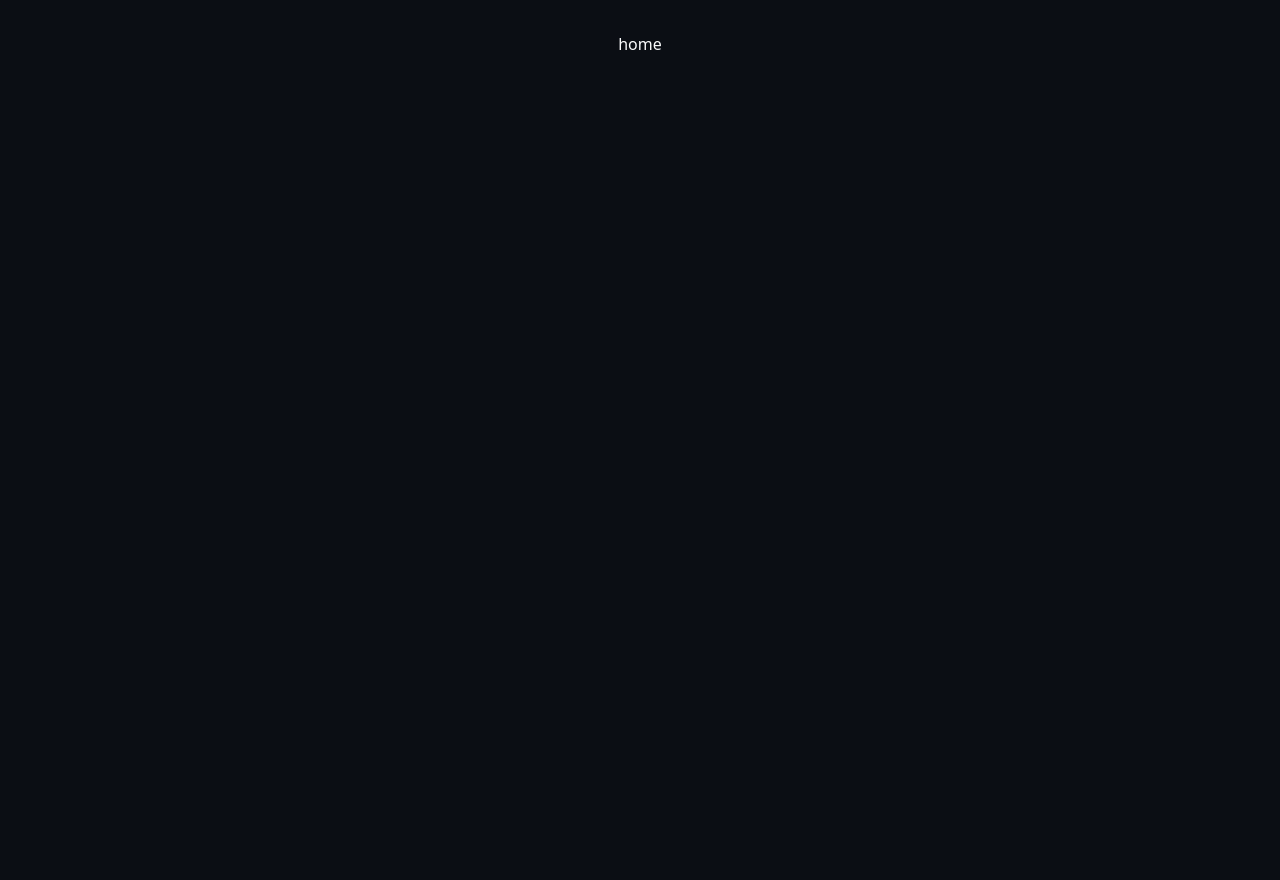
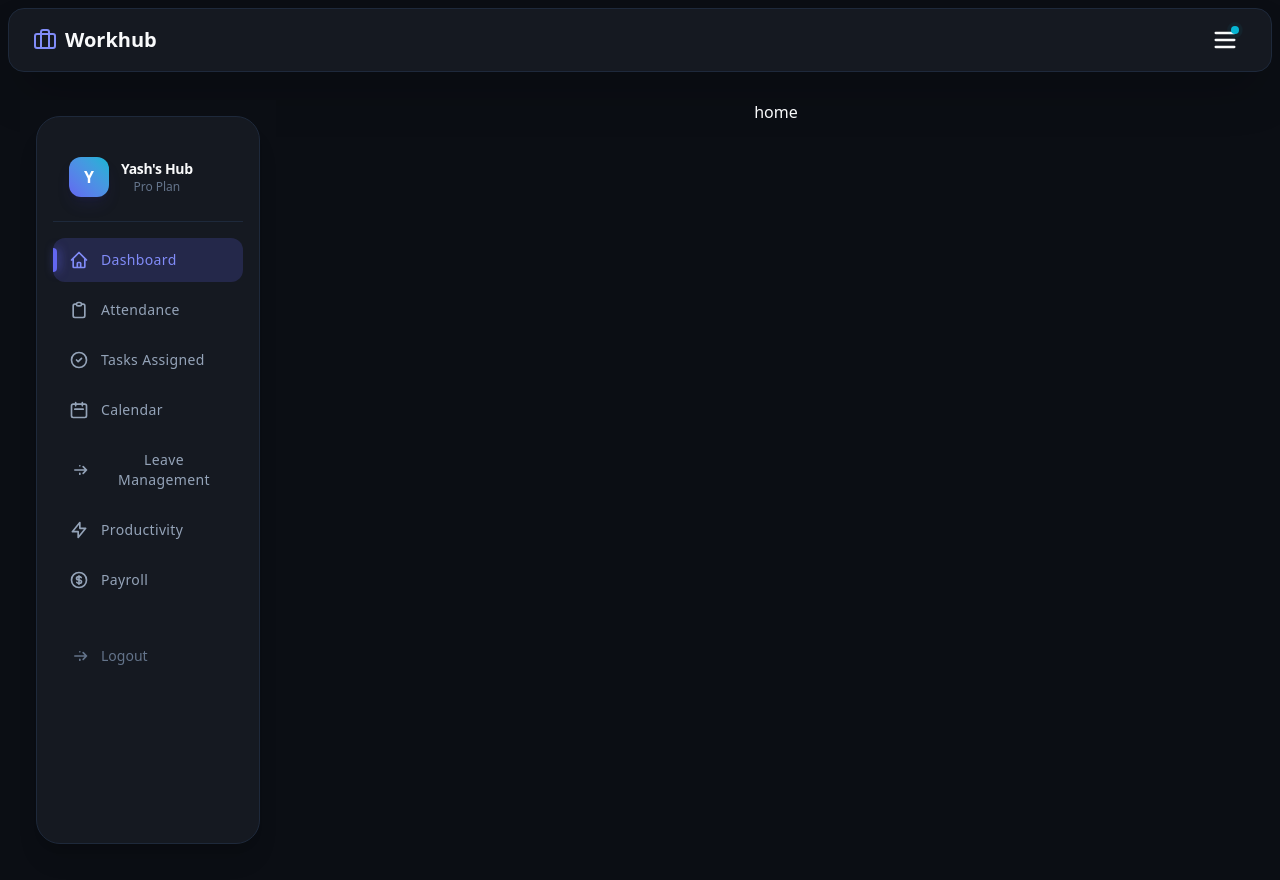
Before and after one commit to shashwats1510/workhub-smart-employee-productivity-suite, a React (Vite) app in the folder client/: page / in a window 1280 px wide. Before the commit the page ends 800 px from the top, so only its background shows below. Built offline with nearby package versions, Linux system fonts and the light colour scheme.

Commit message:
login & dashboard progress

```diff
--- a/client/src/App.css
+++ b/client/src/App.css
@@ -1,6 +1,4 @@
 #root {
-  max-width: 1280px;
   margin: 0 auto;
-  padding: 2rem;
   text-align: center;
 }
--- a/client/src/App.tsx
+++ b/client/src/App.tsx
@@ -1,6 +1,8 @@
 import NotFound from "./pages/NotFound";
 import Home from "./pages/Home";
 import Login from "./pages/Login";
+
+import MainLayout from "./layout/MainLayout";
 
 import {
   createBrowserRouter,
@@ -15,9 +17,11 @@ const App = () => {
   const router = createBrowserRouter(
     createRoutesFromElements(
       <Route path="/">
-        <Route index element={<Home />} />
-        <Route path="/login" element={<Login />} />
-        <Route path="*" element={<NotFound />} />
+        <Route path="/" element={<MainLayout />}>
+          <Route index element={<Home />}></Route>
+        </Route>
+        <Route path="login" element={<Login />} />
+        <Route path="*" element={<NotFound />} />,
       </Route>,
     ),
   );
--- /dev/null
+++ b/client/src/components/Navbar_side.tsx
@@ -0,0 +1,126 @@
+const Sidebar = () => {
+  // Navigation items based on the reference requirement
+  const navItems = [
+    {
+      name: "Dashboard",
+      icon: "M3 12l2-2m0 0l7-7 7 7M5 10v10a1 1 0 001 1h3m10-11l2 2m-2-2v10a1 1 0 01-1 1h-3m-6 0a1 1 0 001-1v-4a1 1 0 011-1h2a1 1 0 011 1v4a1 1 0 001 1m-6 0h6",
+      active: true,
+    },
+    {
+      name: "Attendance",
+      icon: "M9 5H7a2 2 0 00-2 2v12a2 2 0 002 2h10a2 2 0 002-2V7a2 2 0 00-2-2h-2M9 5a2 2 0 002 2h2a2 2 0 002-2M9 5a2 2 0 012-2h2a2 2 0 012 2",
+      active: false,
+    },
+    {
+      name: "Tasks Assigned",
+      icon: "M9 12l2 2 4-4m6 2a9 9 0 11-18 0 9 9 0 0118 0z",
+      active: false,
+    },
+    {
+      name: "Calendar",
+      icon: "M8 7V3m8 4V3m-9 8h10M5 21h14a2 2 0 002-2V7a2 2 0 00-2-2H5a2 2 0 00-2 2v12a2 2 0 002 2z",
+      active: false,
+    },
+    {
+      name: "Leave Management",
+      icon: "M17 16l4-4m0 0l-4-4m4 4H7m6 4v1m0-10V7",
+      active: false,
+    },
+    { name: "Productivity", icon: "M13 10V3L4 14h7v7l9-11h-7z", active: false },
+    {
+      name: "Payroll",
+      icon: "M12 8c-1.657 0-3 .895-3 2s1.343 2 3 2 3 .895 3 2-1.343 2-3 2m0-8c1.11 0 2.08.402 2.599 1M12 8V7m0 1v8m0 0v1m0-1c-1.11 0-2.08-.402-2.599-1M21 12a9 9 0 11-18 0 9 9 0 0118 0z",
+      active: false,
+    },
+  ];
+
+  return (
+    <aside className="w-64 bg-background p-4 flex flex-col gap-6">
+      {/* Sidebar Container */}
+      <div className="flex-1 bg-surface border border-border-subtle rounded-3xl p-4 shadow-xl overflow-hidden">
+        {/* Brand/User Section */}
+        <div className="px-4 py-6 mb-4 border-b border-divider">
+          <div className="flex items-center gap-3">
+            <div className="h-10 w-10 rounded-xl bg-linear-to-tr from-primary-500 to-accent-500 flex items-center justify-center text-white font-bold shadow-lg shadow-primary-900/20">
+              Y
+            </div>
+            <div>
+              <p className="text-sm font-bold text-text-primary tracking-tight">
+                Yash's Hub
+              </p>
+              <p className="text-xs text-text-muted">Pro Plan</p>
+            </div>
+          </div>
+        </div>
+
+        {/* Navigation List */}
+        <nav className="space-y-1.5" aria-label="Sidebar Navigation">
+          {navItems.map((item) => (
+            <a
+              key={item.name}
+              href="#"
+              className={`
+                group relative flex items-center gap-3 px-4 py-3 rounded-xl transition-all duration-200 outline-none
+                ${
+                  item.active
+                    ? "bg-interactive-active text-primary-400"
+                    : "text-text-secondary hover:bg-interactive-hover hover:text-text-primary"
+                }
+              `}
+            >
+              {/* Active Indicator Bar */}
+              {item.active && (
+                <div className="absolute left-0 w-1 h-6 bg-primary-500 rounded-r-full shadow-[2px_0_10px_rgba(99,102,241,0.6)]" />
+              )}
+
+              {/* Icon */}
+              <svg
+                className={`h-5 w-5 shrink-0 transition-colors ${item.active ? "text-primary-400" : "group-hover:text-accent-400"}`}
+                fill="none"
+                viewBox="0 0 24 24"
+                stroke="currentColor"
+                strokeWidth="2"
+              >
+                <path
+                  strokeLinecap="round"
+                  strokeLinejoin="round"
+                  d={item.icon}
+                />
+              </svg>
+
+              {/* Label */}
+              <span className="text-sm font-medium tracking-wide">
+                {item.name}
+              </span>
+
+              {/* Focus Ring for accessibility */}
+              <div className="absolute inset-0 rounded-xl border-2 border-transparent group-focus:border-primary-500 pointer-events-none" />
+            </a>
+          ))}
+        </nav>
+
+        {/* Bottom Footer / Settings Link */}
+        <div className="mt-auto pt-8">
+          <button className="w-full flex items-center gap-3 px-4 py-3 text-text-muted hover:text-error transition-colors rounded-xl hover:bg-error/5">
+            <svg
+              className="h-5 w-5"
+              fill="none"
+              viewBox="0 0 24 24"
+              stroke="currentColor"
+              strokeWidth="2"
+            >
+              <path
+                strokeLinecap="round"
+                strokeLinejoin="round"
+                d="M17 16l4-4m0 0l-4-4m4 4H7m6 4v1m0-10V7"
+              />
+            </svg>
+            <span className="text-sm font-medium">Logout</span>
+          </button>
+        </div>
+      </div>
+    </aside>
+  );
+};
+
+export default Sidebar;
--- /dev/null
+++ b/client/src/components/Navbar_top.tsx
@@ -0,0 +1,47 @@
+import { Briefcase } from "lucide-react";
+
+const Navbar_top = () => {
+  return (
+    <nav className="w-full h-20 flex items-center justify-center bg-background px-2">
+      <div className="w-full h-16 flex items-center justify-between px-6 bg-surface border border-border-subtle rounded-2xl shadow-2xl">
+        {/* Brand Area */}
+        <div className="flex items-center gap-2 group cursor-pointer">
+          <Briefcase className="w-6 h-6 stroke-primary-400" />
+            <span className="text-xl font-bold text-foreground">Workhub</span>
+        </div>
+
+        {/* Right Side: Menu Button */}
+        <div className="flex items-center">
+          <button
+            type="button"
+            className="relative p-2 rounded-xl text-text-primary transition-all duration-200 hover:bg-interactive-hover hover:text-accent-400 focus:outline-hidden focus:ring-2 focus:ring-primary-500 active:bg-interactive-active"
+            aria-label="Open main menu"
+            aria-expanded="false"
+          >
+            <svg
+              className="h-7 w-7"
+              fill="none"
+              viewBox="0 0 24 24"
+              stroke="currentColor"
+              strokeWidth="2"
+            >
+              <path
+                strokeLinecap="round"
+                strokeLinejoin="round"
+                d="M4 6h16M4 12h16M4 18h16"
+              />
+            </svg>
+
+            {/* Optional: Status Indicator Dot */}
+            <span className="absolute top-2 right-2 flex h-2 w-2">
+              <span className="animate-ping absolute inline-flex h-full w-full rounded-full bg-accent-400 opacity-75"></span>
+              <span className="relative inline-flex rounded-full h-2 w-2 bg-accent-500"></span>
+            </span>
+          </button>
+        </div>
+      </div>
+    </nav>
+  );
+};
+
+export default Navbar_top;
--- /dev/null
+++ b/client/src/layout/MainLayout.tsx
@@ -0,0 +1,19 @@
+// import { useContext, useEffect } from "react";
+import { Outlet } from "react-router-dom";
+
+import Navbar_top from "../components/Navbar_top";
+import Navbar_side from "../components/Navbar_side";
+
+const MainLayout = () => {
+  return (
+    <div className="w-full">
+      <Navbar_top />
+      <div className="grid grid-cols-[auto_1fr] gap-4 p-5 min-h-screen">
+        <Navbar_side />
+        <Outlet />
+      </div>
+    </div>
+  );
+};
+
+export default MainLayout;
--- a/client/src/pages/Login.tsx
+++ b/client/src/pages/Login.tsx
@@ -13,13 +13,8 @@ const Login = () => {
     setTimeout(() => setIsLoading(false), 1500);
   };
 
-  const handleGoogleLogin = () => {
-    setIsLoading(true);
-    setTimeout(() => setIsLoading(false), 1500);
-  };
-
   return (
-    <div className="flex min-h-screen">
+    <div className="flex min-h-screen gap-12">
       {/* Left Panel - Branding */}
       <div className="hidden lg:flex lg:w-1/2 relative overflow-hidden bg-linear-to-br from-primary to-[hsl(var(--login-gradient-end))] items-center justify-center p-12">
         <div className="absolute inset-0 opacity-10">
@@ -28,11 +23,11 @@ const Login = () => {
         </div>
 
         <div className="relative z-10 text-primary-foreground max-w-lg">
-          <div className="flex items-center gap-3 mb-8">
-            <div className="w-12 h-12 rounded-xl bg-primary-foreground/20 backdrop-blur-sm flex items-center justify-center">
-              <Briefcase className="w-6 h-6" />
-            </div>
-            <span className="text-2xl font-bold tracking-tight">Workhub</span>
+          <div className="flex justify-center items-center gap-1 mb-4">
+            <Briefcase className="w-6 h-6 stroke-primary-400" />
+            <span className="text-2xl font-bold tracking-tight text-primary-400">
+              Workhub
+            </span>
           </div>
 
           <h1 className="text-4xl font-extrabold leading-tight mb-4">
@@ -50,7 +45,7 @@ const Login = () => {
             {["Task Tracking", "Team Insights", "Time Sheets"].map((f) => (
               <div
                 key={f}
-                className="rounded-xl bg-primary-foreground/10 backdrop-blur-sm p-4 text-center"
+                className="rounded-xl bg-primary-300 text-background-secondary backdrop-blur-sm py-2 font-medium text-center"
               >
                 <p className="text-sm font-medium">{f}</p>
               </div>
@@ -78,13 +73,6 @@ const Login = () => {
           </div>
 
           <form onSubmit={handleLogin} className="space-y-5">
-            <div className="space-y-1.5">
-              <label
-                htmlFor="username"
-                className="text-sm font-medium text-foreground"
-              >
-                Username
-              </label>
             <div className="relative">
               <User className="absolute left-3.5 top-1/2 -translate-y-1/2 w-4 h-4 text-muted-foreground" />
               <input
@@ -93,19 +81,11 @@ const Login = () => {
                 value={username}
                 onChange={(e) => setUsername(e.target.value)}
                 placeholder="Enter your username"
-                  className="w-full rounded-lg border border-input bg-card pl-10 pr-4 py-3 text-sm text-foreground placeholder:text-muted-foreground focus:outline-none focus:ring-2 focus:ring-ring focus:border-transparent transition-all"
+                className="w-full rounded-lg border border-input bg-card pl-10 pr-4 py-3 text-sm text-foreground placeholder:text-muted-foreground focus:outline-none focus:ring-2 focus:ring-ring focus:border-transparent transition-all bg-background-input"
                 required
               />
             </div>
-            </div>
 
-            <div className="space-y-1.5">
-              <label
-                htmlFor="password"
-                className="text-sm font-medium text-foreground"
-              >
-                Password
-              </label>
             <div className="relative">
               <Lock className="absolute left-3.5 top-1/2 -translate-y-1/2 w-4 h-4 text-muted-foreground" />
               <input
@@ -114,7 +94,7 @@ const Login = () => {
                 value={password}
                 onChange={(e) => setPassword(e.target.value)}
                 placeholder="Enter your password"
-                  className="w-full rounded-lg border border-input bg-card pl-10 pr-12 py-3 text-sm text-foreground placeholder:text-muted-foreground focus:outline-none focus:ring-2 focus:ring-ring focus:border-transparent transition-all"
+                className="w-full rounded-lg border border-input bg-card pl-10 pr-12 py-3 text-sm text-foreground placeholder:text-muted-foreground focus:outline-none focus:ring-2 focus:ring-ring focus:border-transparent transition-all bg-background-input"
                 required
               />
               <button
@@ -128,7 +108,6 @@ const Login = () => {
                   <Eye className="w-4 h-4" />
                 )}
               </button>
-              </div>
             </div>
 
             <div className="flex items-center justify-between">
@@ -152,48 +131,11 @@ const Login = () => {
             <button
               type="submit"
               disabled={isLoading}
-              className="w-full rounded-lg bg-primary py-3 text-sm font-semibold text-primary-foreground shadow-lg shadow-primary/25 hover:opacity-90 focus:outline-none focus:ring-2 focus:ring-ring focus:ring-offset-2 disabled:opacity-50 transition-all"
+              className="w-full rounded-lg bg-primary py-3 text-sm font-semibold text-primary-foreground shadow-lg shadow-primary/25 hover:opacity-90 focus:outline-none focus:ring-2 focus:ring-ring focus:ring-offset-2 disabled:opacity-50 transition-all bg-secondary hover:bg-secondary-hover cursor-pointer hover:scale-105"
             >
               {isLoading ? "Signing in..." : "Sign In"}
             </button>
           </form>
-
-          <div className="relative">
-            <div className="absolute inset-0 flex items-center">
-              <div className="w-full border-t border-border" />
-            </div>
-            <div className="relative flex justify-center text-xs uppercase">
-              <span className="bg-background px-3 text-muted-foreground">
-                Or continue with
-              </span>
-            </div>
-          </div>
-
-          <button
-            onClick={handleGoogleLogin}
-            disabled={isLoading}
-            className="w-full flex items-center justify-center gap-3 rounded-lg border border-border bg-card py-3 text-sm font-medium text-foreground hover:bg-secondary focus:outline-none focus:ring-2 focus:ring-ring focus:ring-offset-2 disabled:opacity-50 transition-all"
-          >
-            <svg className="w-5 h-5" viewBox="0 0 24 24">
-              <path
-                d="M22.56 12.25c0-.78-.07-1.53-.2-2.25H12v4.26h5.92a5.06 5.06 0 01-2.2 3.32v2.77h3.57c2.08-1.92 3.28-4.74 3.28-8.1z"
-                fill="#4285F4"
-              />
-              <path
-                d="M12 23c2.97 0 5.46-.98 7.28-2.66l-3.57-2.77c-.98.66-2.23 1.06-3.71 1.06-2.86 0-5.29-1.93-6.16-4.53H2.18v2.84C3.99 20.53 7.7 23 12 23z"
-                fill="#34A853"
-              />
-              <path
-                d="M5.84 14.09c-.22-.66-.35-1.36-.35-2.09s.13-1.43.35-2.09V7.07H2.18C1.43 8.55 1 10.22 1 12s.43 3.45 1.18 4.93l2.85-2.22.81-.62z"
-                fill="#FBBC05"
-              />
-              <path
-                d="M12 5.38c1.62 0 3.06.56 4.21 1.64l3.15-3.15C17.45 2.09 14.97 1 12 1 7.7 1 3.99 3.47 2.18 7.07l3.66 2.84c.87-2.6 3.3-4.53 6.16-4.53z"
-                fill="#EA4335"
-              />
-            </svg>
-            Sign in with Google
-          </button>
 
           <p className="text-center text-sm text-muted-foreground">
             Don't have an account?{" "}
```
Also changed, not shown: 1 other file (tests, documents, lock files or other folders). Lines whose indentation alone changed are shown as unchanged.
